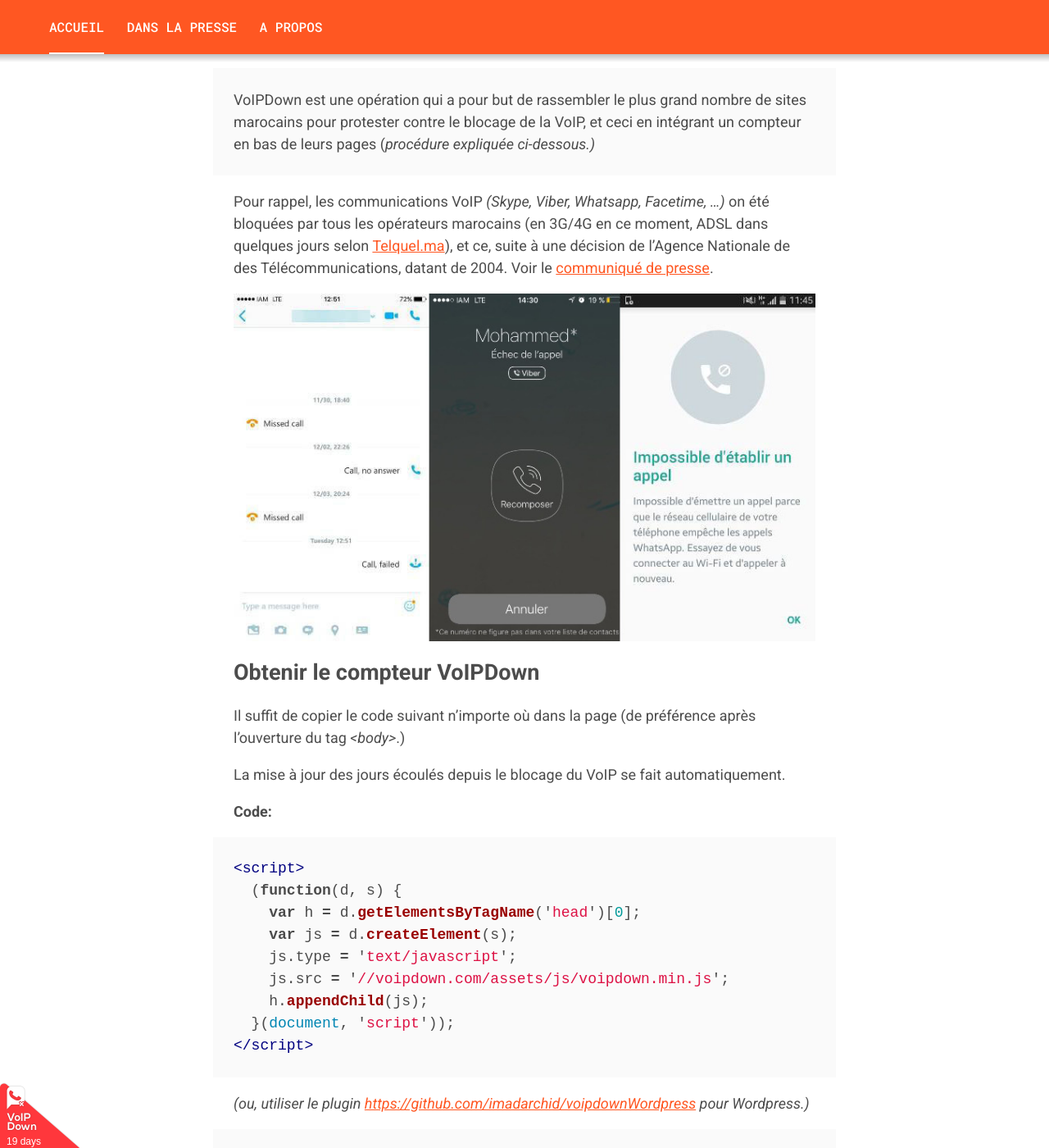
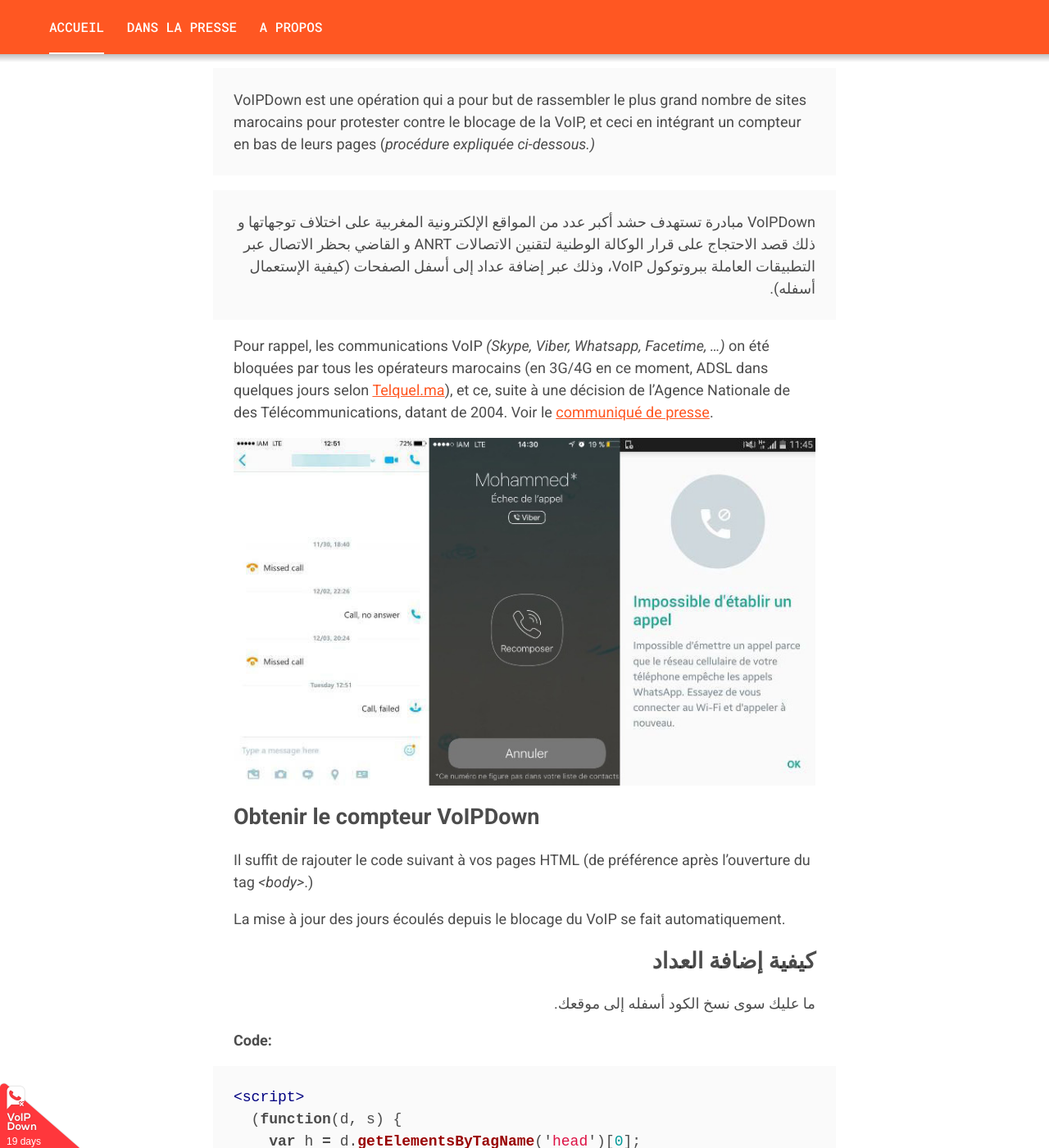
Before and after one commit to VoIPDown/voipdown.github.io, a Jekyll site: the page built from index.markdown, in a window 1280 px wide and 1400 px high, scrolled down 268 px. Shown: the whole window at 82% size. Built offline with Jekyll 4.4.1, drawn with Linux system fonts in a browser that asks for light colours; some of the changed text lies outside the part shown.

Commit message:
Add arabic translation.

```diff
--- a/index.markdown
+++ b/index.markdown
@@ -3,6 +3,9 @@
 title: VoIPDown
 ---
 > VoIPDown est une opération qui a pour but de rassembler le plus grand nombre de sites marocains pour protester contre le blocage de la VoIP, et ceci en intégrant un compteur en bas de leurs pages (*procédure expliquée ci-dessous.)*
+
+{:dir="rtl"}
+> VoIPDown مبادرة تستهدف حشد أكبر عدد من المواقع الإلكترونية المغربية على اختلاف توجهاتها و ذلك قصد الاحتجاج على قرار الوكالة الوطنية لتقنين الاتصالات ANRT و القاضي بحظر الاتصال عبر التطبيقات العاملة ببروتوكول VoIP، وذلك عبر إضافة عداد إلى أسفل الصفحات (كيفية الإستعمال أسفله).
 
 Pour rappel, les communications VoIP *(Skype, Viber, Whatsapp, Facetime, ...)* on été bloquées par tous les opérateurs marocains (en 3G/4G en ce moment, ADSL dans quelques jours selon [Telquel.ma](http://telquel.ma/2016/01/12/plus-quelques-reglages-blocage-total-voip-maroc_1477504){:target="_blank"}), et ce, suite à une décision de l'Agence Nationale de des Télécommunications, datant de 2004. Voir le [communiqué de presse](http://anrt.ma/sites/default/files/CP-Telephonie-IP-fr.pdf){:target="_blank"}.
 
@@ -10,9 +13,16 @@
 
 ## Obtenir le compteur VoIPDown
 
-Il suffit de copier le code suivant n'importe où dans la page (de préférence après l'ouverture du tag *&lt;body&gt;*.)
+Il suffit de rajouter le code suivant à vos pages HTML (de préférence après l'ouverture du tag *&lt;body&gt;*.)
 
 La mise à jour des jours écoulés depuis le blocage du VoIP se fait automatiquement.
+
+{:dir="rtl"}
+## كيفية إضافة العداد
+
+{:dir="rtl"}
+ما عليك سوى نسخ الكود أسفله إلى موقعك.
+
 
 #### Code:
 
@@ -36,8 +46,16 @@
 
 Afin de figurer dans la liste, intégrez le compteur VoIPDown puis envoyez un e-mail avec le lien de votre site à **allo[AT]voipdown[DOT]com**
 
-Les sites suivants protestent contre le blocage de la VoIP au Maroc.
+*Les sites suivants protestent contre le blocage de la VoIP au Maroc.*
 
+{:dir="rtl"}
+## المواقع المشاركة
+
+{:dir="rtl"}
+للظهور على لائحة المواقع المشاركة، ما عليك سوى إرسال رابط موقعك، بعد ادماج العداد، على البريد الإلكتروني **allo[AT]voipdown[DOT]com**
+
+{:dir="rtl"}
+*المواقع التالية تحتج ضد قرار الوكالة الوطنية لتقنين الاتصالات ANRT الخاص بحجب خدمة الاتصال عبر بروتوكول VoIP.*
 
 {% assign companies = site.data.supporters | where: 'type', 'company' %}
 {% assign blogs = site.data.supporters | where: 'type', 'blog' %}
```
